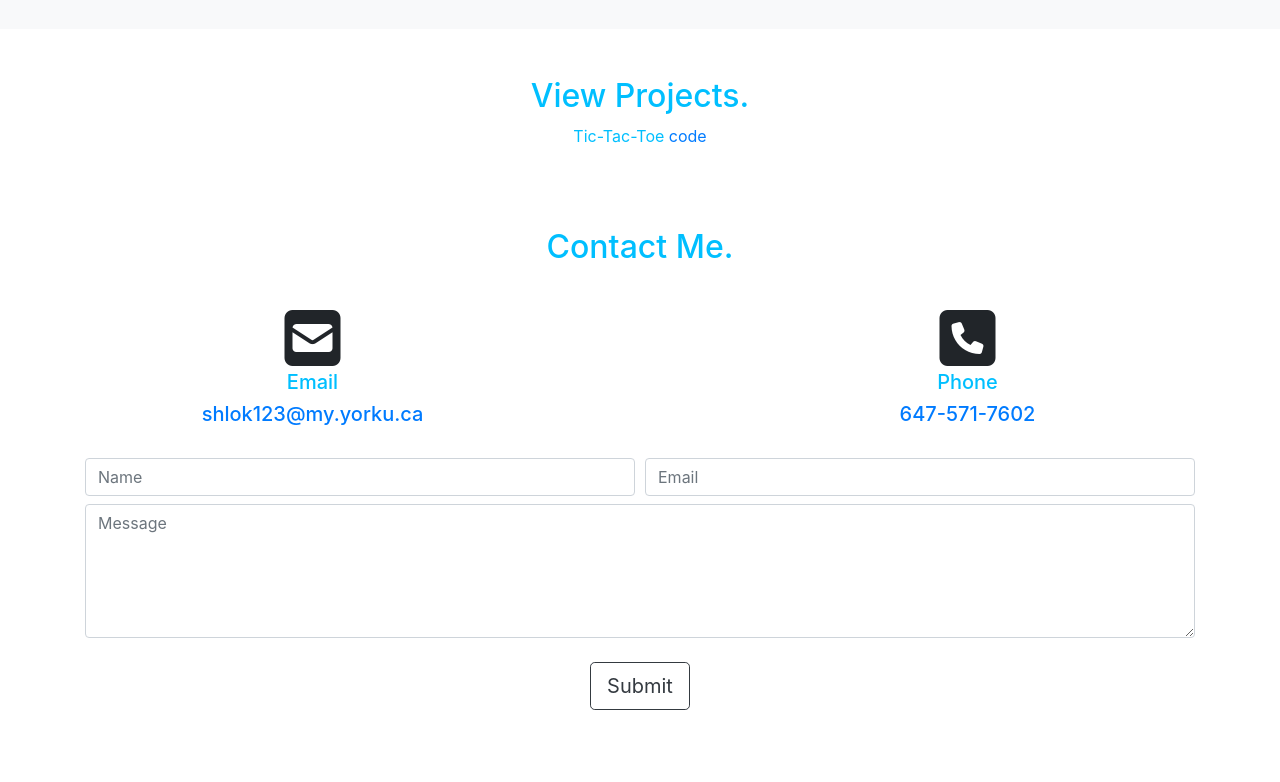
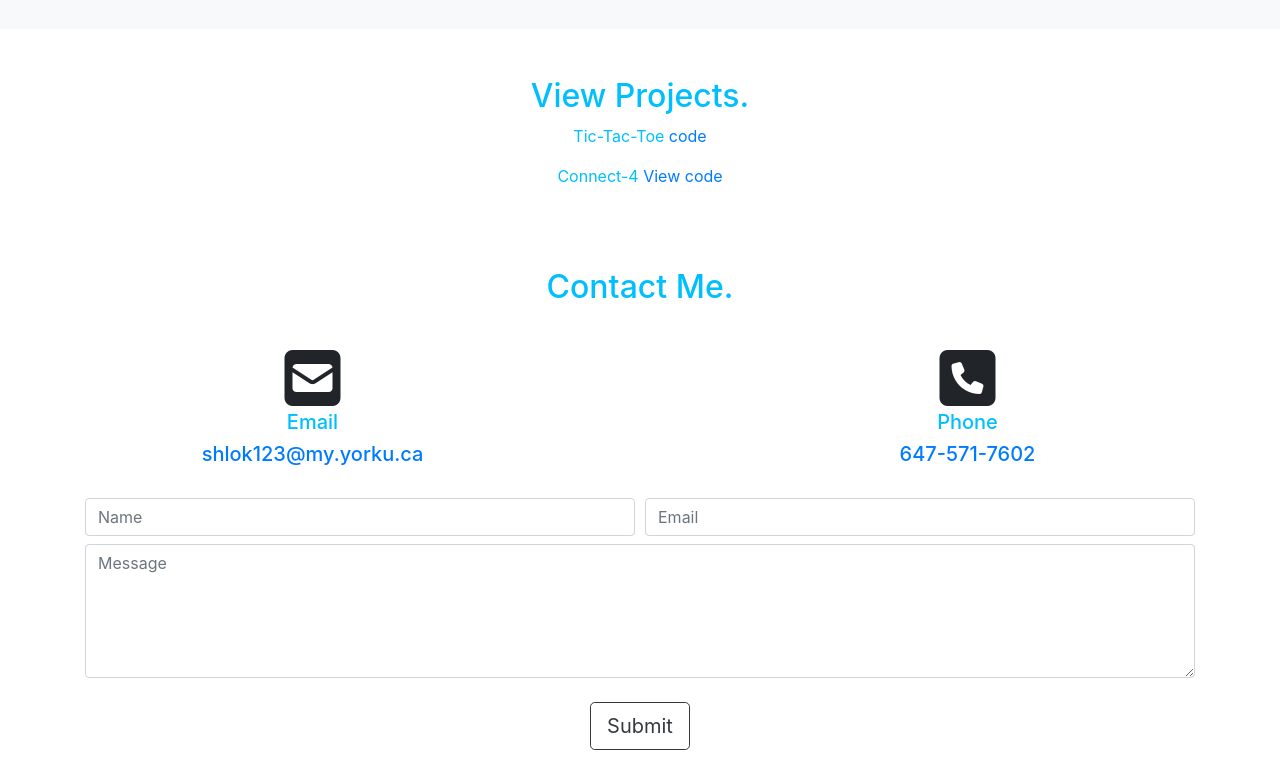
Before and after one commit to Shlok18/shlokmehta.github.io, a plain HTML site: page index.html in a window 1280 px wide. Shown: the part 1100-1882 px from the top of the page. Before the commit the page ends 1842 px from the top, so only its background shows below. Drawn offline with nearby package versions, Linux system fonts and the light colour scheme.

Commit message:
Update index.html

```diff
--- a/index.html
+++ b/index.html
@@ -167,6 +167,7 @@
                   <div class="col">
                     <h2>View Projects.</h2>
                   <p> Tic-Tac-Toe <a href="https://github.com/Shlok18/Tic-Tac-Toe"> code</a></p>
+                  <p> Connect-4   <a href="https://github.com/Shlok18/Connect-4"> View code</a><p>
                     </ul>
                   </div>
                 </div>
```
